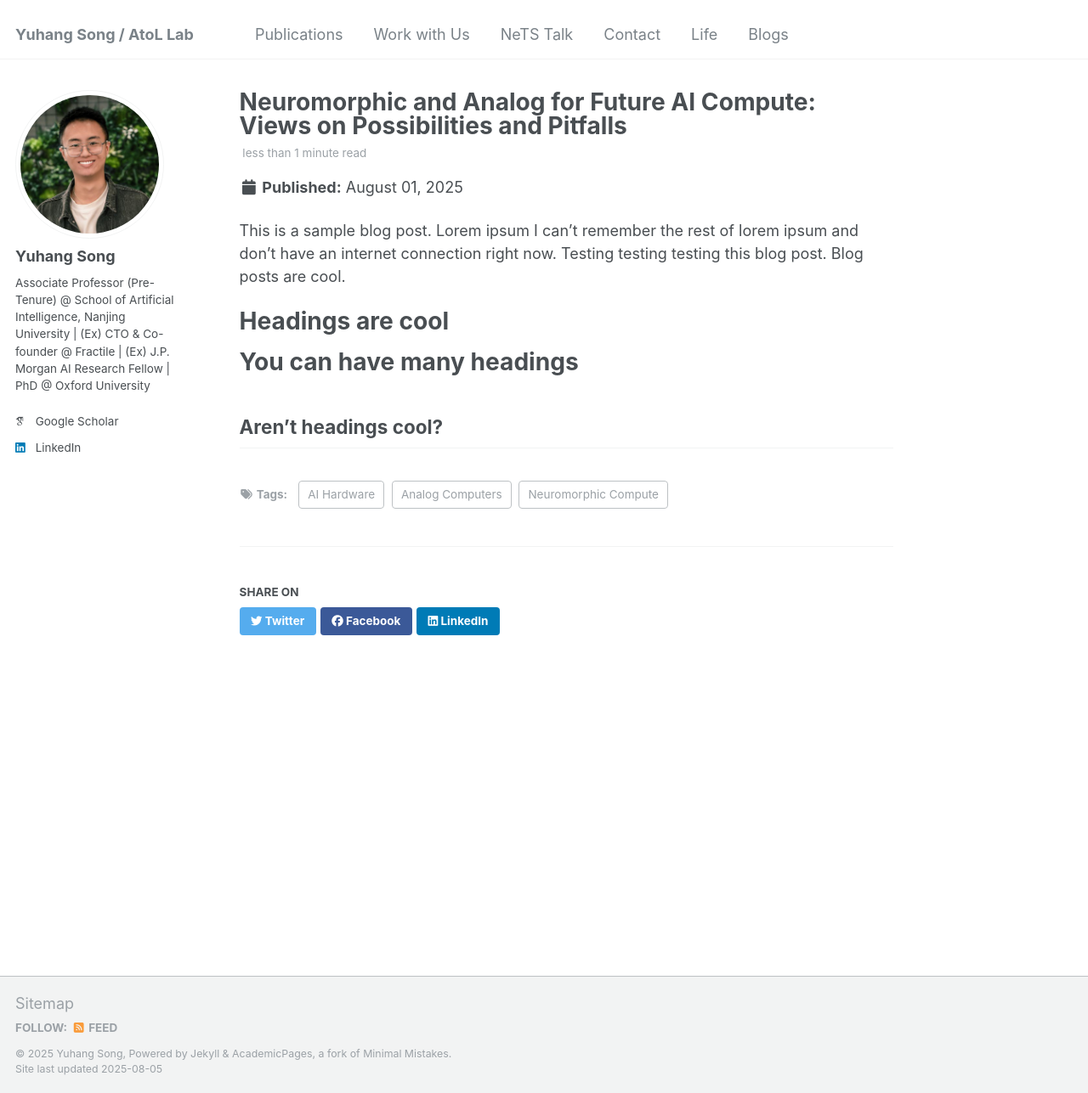
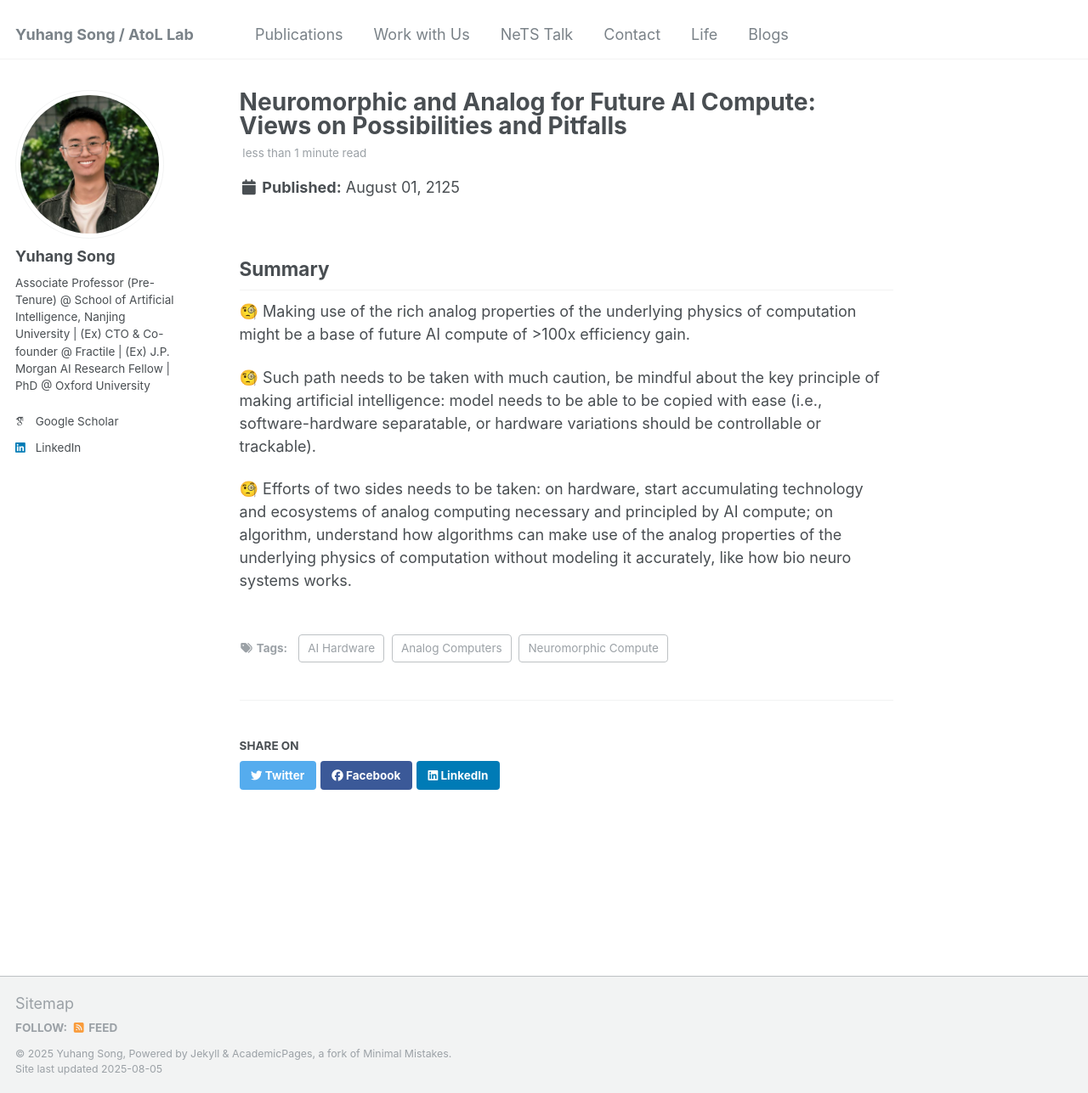
Before and after one commit to YuhangSong/YuhangSong.github.io, a Jekyll site: the page built from _posts/2025-08-01-neuromorphic-analog.md, in a window 1280 px wide and 1287 px high. Shown: the whole window at 85% size. Built offline with Jekyll 4.4.1, drawn with Linux system fonts in a browser that asks for light colours; some web fonts are replaced.

Commit message:
update _config.yml and 2025-08-01-neuromorphic-analog.md

```diff
--- a/_config.yml
+++ b/_config.yml
@@ -87,7 +87,7 @@ publication_category:
 teaser                   :  # filename of teaser fallback teaser image placed in /images/, .e.g. "500x300.png"
 breadcrumbs              : false # true, false (default)
 words_per_minute         : 160
-future                   : true
+future                   : false
 read_more                : "disabled" # if enabled, adds "Read more" links to excerpts
 talkmap_link             : false #change to true to add link to talkmap on talks page
 comments:
--- a/_posts/2025-08-01-neuromorphic-analog.md
+++ b/_posts/2025-08-01-neuromorphic-analog.md
@@ -1,6 +1,6 @@
 ---
 title: 'Neuromorphic and Analog for Future AI Compute: Views on Possibilities and Pitfalls'
-date: 2025-08-01
+date: 2125-08-01
 permalink: /posts/neuromorphic-analog/
 tags:
   - Neuromorphic Compute
@@ -8,13 +8,14 @@ tags:
   - AI Hardware
 ---
 
-This is a sample blog post. Lorem ipsum I can't remember the rest of lorem ipsum and don't have an internet connection right now. Testing testing testing this blog post. Blog posts are cool.
+Summary
+------
 
-Headings are cool
-======
+🧐 Making use of the rich analog properties of the underlying physics of computation might be a base of future AI compute of >100x efficiency gain.
 
-You can have many headings
-======
+🧐 Such path needs to be taken with much caution, be mindful about the key principle of making artificial intelligence: model needs to be able to be copied with ease (i.e., software-hardware separatable, or hardware variations should be controllable or trackable).
 
-Aren't headings cool?
-------
+🧐 Efforts of two sides needs to be taken: on hardware, start accumulating technology and ecosystems of analog computing necessary and principled by AI compute; on algorithm, understand how algorithms can make use of the analog properties of the underlying physics of computation without modeling it accurately, like how bio neuro systems works.
+
+<!-- Headings are cool
+====== -->
```
